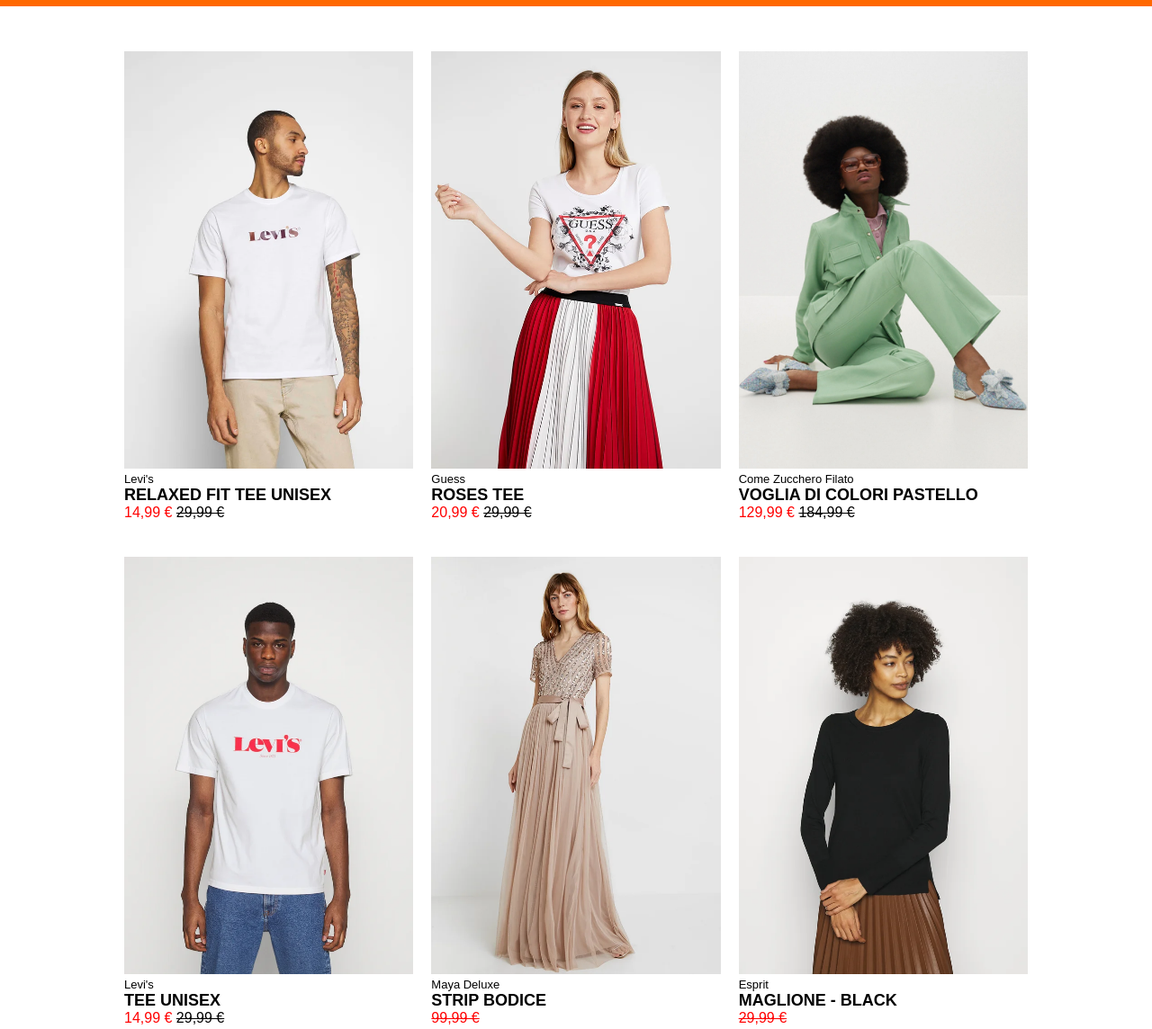
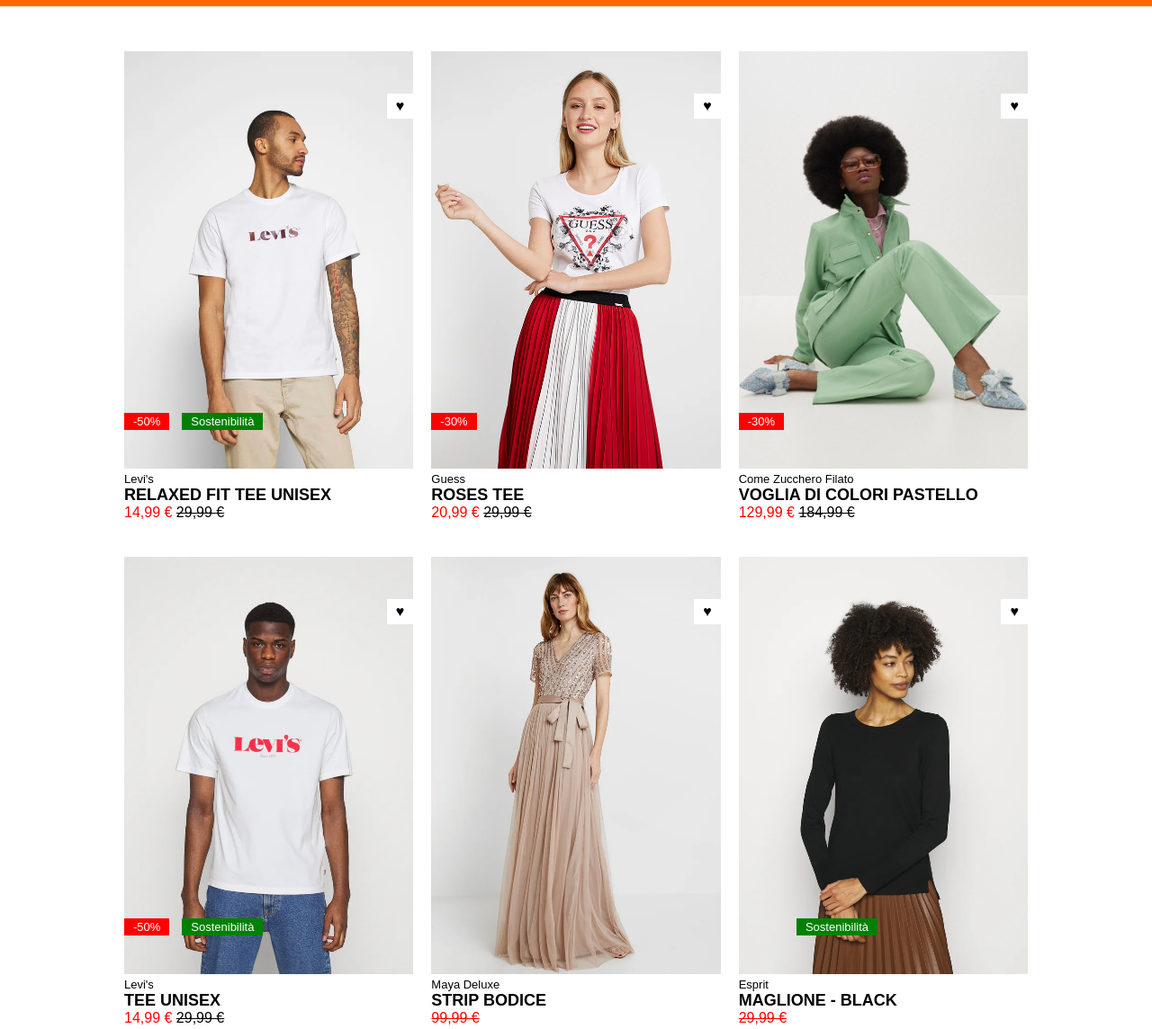
Before and after one commit to MargheritaMottana/html-css-boolando, a plain HTML site: page index.html in a window 1280 px wide. Shown: the part 60-1204 px from the top of the page at 90% size. Drawn offline with Linux system fonts and the light colour scheme.

Commit message:
Aggiunta dei tag discount, sostenibilà e like. Aggiunta foto in hover.

```diff
--- a/css/style.css
+++ b/css/style.css
@@ -114,6 +114,56 @@
     text-decoration: line-through;
 }
 
+/* DISCOUNT TAG */
+
+.card {
+    position: relative;
+}
+
+.discount-tag {
+    background-color: black;
+    color: white;
+    display: inline-block;
+    padding: 2px 10px;
+    font-size: small;
+}
+
+.red-tag {
+    background-color: red;
+    color: white;
+    position: absolute;
+    bottom: 10%;
+}
+
+.green-tag {
+    background-color: green;
+    color: white;
+    position: absolute;
+    bottom: 10%;
+    left: 20%;
+}
+
+/* HEART */
+
+.heart {
+    position: absolute;
+    right: 0;
+    top: 10%;
+    background-color: white;
+    padding: 5px 10px;
+}
+
+/* OVER */
+
+.hover {
+    position: absolute;
+    display: none;
+}
+
+.card:hover .hover {
+    display: block;
+}
+
 /* FOOTER */
 
 footer {
--- a/index.html
+++ b/index.html
@@ -64,7 +64,29 @@
             <div>
 
                 <div class="column-1-3">
-                    <img src="./img/1.webp" alt="1">
+
+                    <div class="card">
+
+                        <!-- cuore -->
+                        <div class="heart">
+                            &hearts;
+                        </div>
+
+                        <!-- discount tag -->
+                        <div class="discount-tag red-tag">
+                            -50%
+                        </div>
+
+                        <div class="discount-tag green-tag">
+                            Sostenibilità
+                        </div>
+
+                        <!-- imgs nascosta -->
+                        <img class="hover" src="./img/1b.webp" alt="Levi's">
+
+                        <!-- imgs -->
+                        <img src="./img/1.webp" alt="Levi's">
+                    </div>
 
                     <!-- descrizione articolo -->
                     <div class="brand">
@@ -82,7 +104,26 @@
                 </div>
 
                 <div class="column-1-3">
-                    <img src="./img/2.webp" alt="1">
+
+                    <div class="card">
+
+                        <!-- cuore -->
+                        <div class="heart">
+                            &hearts;
+                        </div>
+
+                        <!-- discount tag -->
+                        <div class="discount-tag red-tag">
+                            -30%
+                        </div>
+
+                        <!-- imgs nascosta -->
+                        <img class="hover" src="./img/2b.webp" alt="Guess">
+
+                        <!-- imgs -->
+                        <img src="./img/2.webp" alt="Guess">
+
+                    </div>
 
                     <!-- descrizione articolo -->
                     <div class="brand">
@@ -100,7 +141,26 @@
                 </div>
 
                 <div class="column-1-3">
-                    <img src="./img/3.webp" alt="1">
+
+                    <div class="card">
+
+                        <!-- cuore -->
+                        <div class="heart">
+                            &hearts;
+                        </div>
+
+                        <!-- discount tag -->
+                        <div class="discount-tag red-tag">
+                            -30%
+                        </div>
+
+                        <!-- imgs nascosta -->
+                        <img class="hover" src="./img/3b.webp" alt="Come Zucchero Filato">
+
+                        <!-- imgs -->
+                        <img src="./img/3.webp" alt="Come Zucchero Filato">
+
+                    </div>
 
                     <!-- descrizione articolo -->
                     <div class="brand">
@@ -118,7 +178,30 @@
                 </div>
 
                 <div class="column-1-3">
-                    <img src="./img/4.webp" alt="1">
+
+                    <div class="card">
+
+                        <!-- cuore -->
+                        <div class="heart">
+                            &hearts;
+                        </div>
+
+                        <!-- discount tag -->
+                        <div class="discount-tag red-tag">
+                            -50%
+                        </div>
+
+                        <div class="discount-tag green-tag">
+                            Sostenibilità
+                        </div>
+
+                        <!-- imgs nascosta -->
+                        <img class="hover" src="./img/4b.webp" alt="Levi's">
+
+                        <!-- imgs -->
+                        <img src="./img/4.webp" alt="Levi's">
+
+                    </div>
 
                     <!-- descrizione articolo -->
                     <div class="brand">
@@ -136,7 +219,21 @@
                 </div>
 
                 <div class="column-1-3">
-                    <img src="./img/5.webp" alt="1">
+
+                    <div class="card">
+
+                        <!-- cuore -->
+                        <div class="heart">
+                            &hearts;
+                        </div>
+
+                        <!-- imgs nascosta -->
+                        <img class="hover" src="./img/5b.webp" alt="Maya Deluxe">
+
+                        <!-- imgs -->
+                        <img src="./img/5.webp" alt="Maya Deluxe">
+
+                    </div>
 
                     <!-- descrizione articolo -->
                     <div class="brand">
@@ -154,7 +251,26 @@
                 </div>
 
                 <div class="column-1-3">
-                    <img src="./img/6.webp" alt="1">
+
+                    <div class="card">
+
+                        <!-- cuore -->
+                        <div class="heart">
+                            &hearts;
+                        </div>
+
+                        <!-- discount tag -->
+                        <div class="discount-tag green-tag">
+                            Sostenibilità
+                        </div>
+
+                        <!-- imgs nascosta -->
+                        <img class="hover" src="./img/6b.webp" alt="Esprit">
+
+                        <!-- imgs -->
+                        <img src="./img/6.webp" alt="Esprit">
+
+                    </div>
 
                     <!-- descrizione articolo -->
                     <div class="brand">
```
